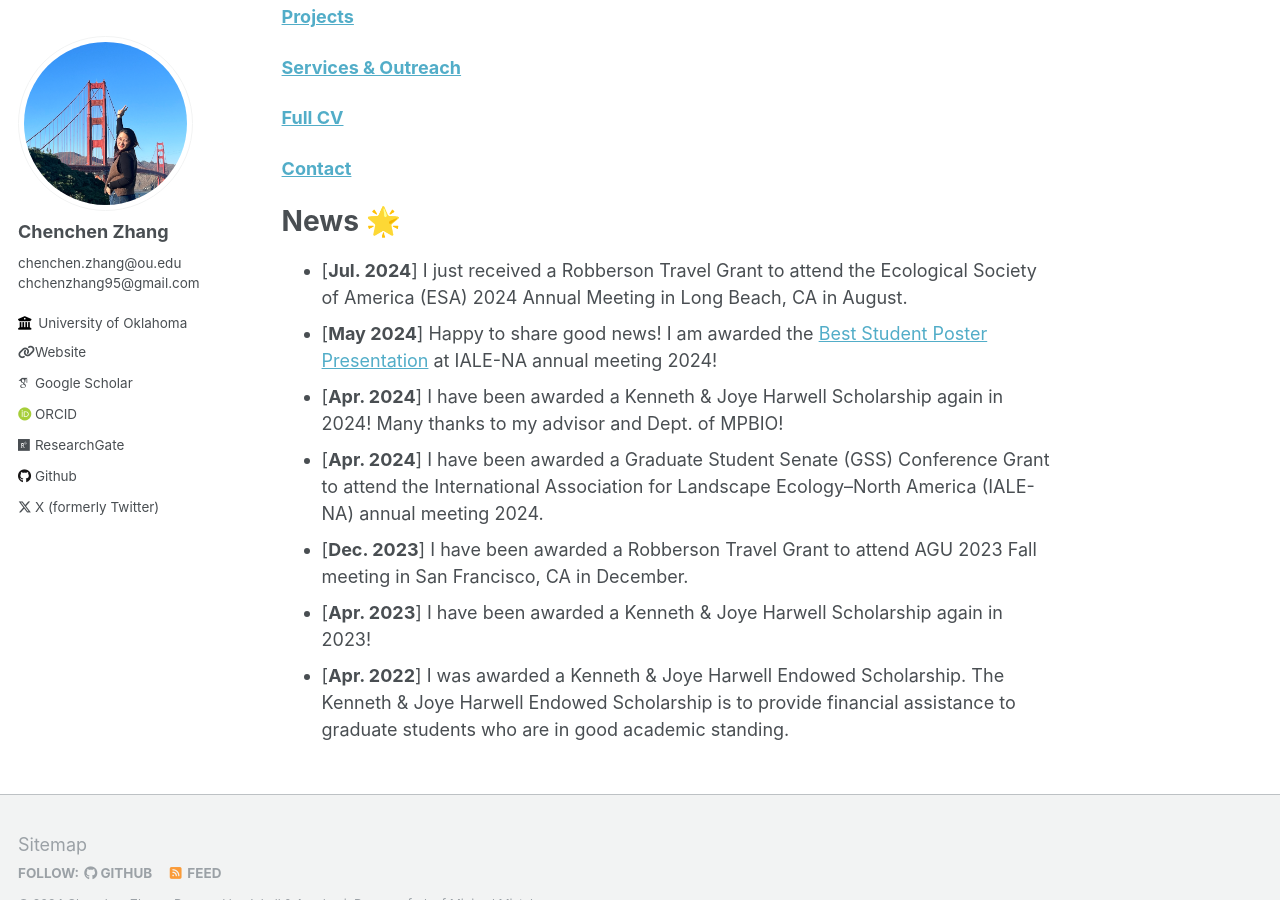
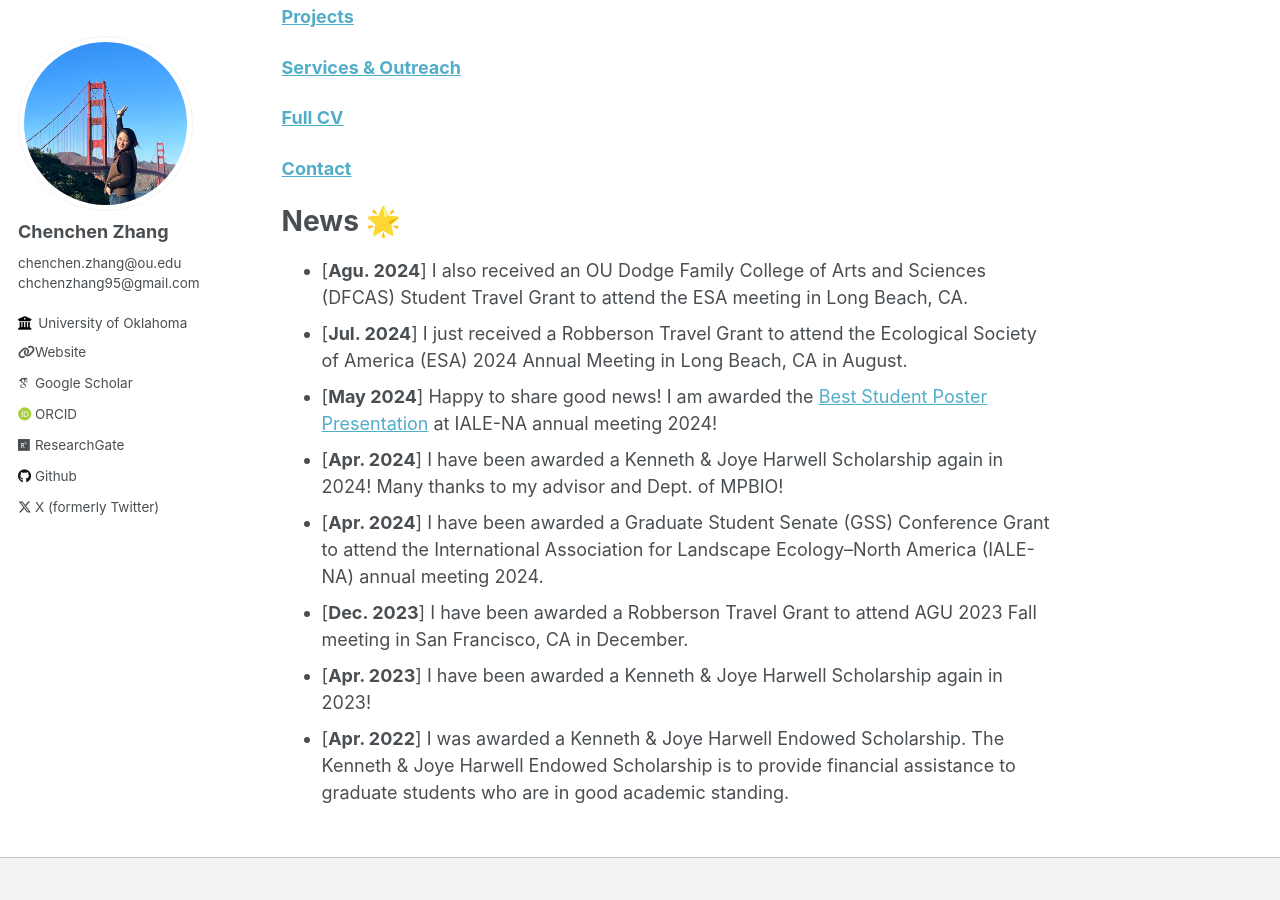
Before and after one commit to rszcc/rszcc.github.io, a Jekyll site: the page built from _pages/about.md, in a window 1280 px wide and 900 px high, scrolled down 484 px. Built offline with Jekyll 4.4.1, drawn with Linux system fonts in a browser that asks for light colours; some web fonts are replaced.

Commit message:
Update about.md

```diff
--- a/_pages/about.md
+++ b/_pages/about.md
@@ -25,6 +25,7 @@ Research Interests
 
 News 🌟
 ======
+ - [**Agu. 2024**] I also received an OU Dodge Family College of Arts and Sciences (DFCAS) Student Travel Grant to attend the ESA meeting in Long Beach, CA.
  - [**Jul. 2024**] I just received a Robberson Travel Grant to attend the Ecological Society of America (ESA) 2024 Annual Meeting in Long Beach, CA in August.
  - [**May 2024**] Happy to share good news! I am awarded the [Best Student Poster Presentation](https://www.ialena.org/awards.html) at IALE-NA annual meeting 2024!
  - [**Apr. 2024**] I have been awarded a Kenneth & Joye Harwell Scholarship again in 2024! Many thanks to my advisor and Dept. of MPBIO!
```
